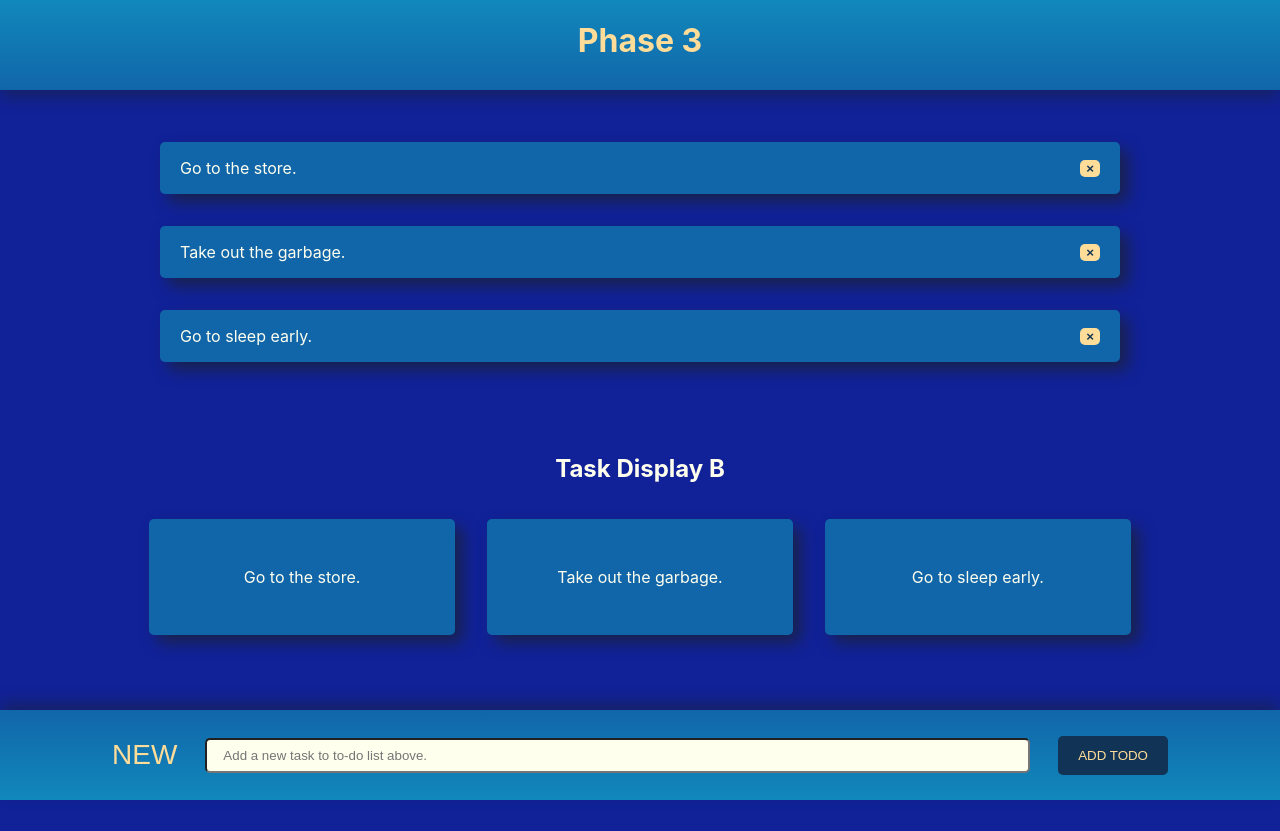
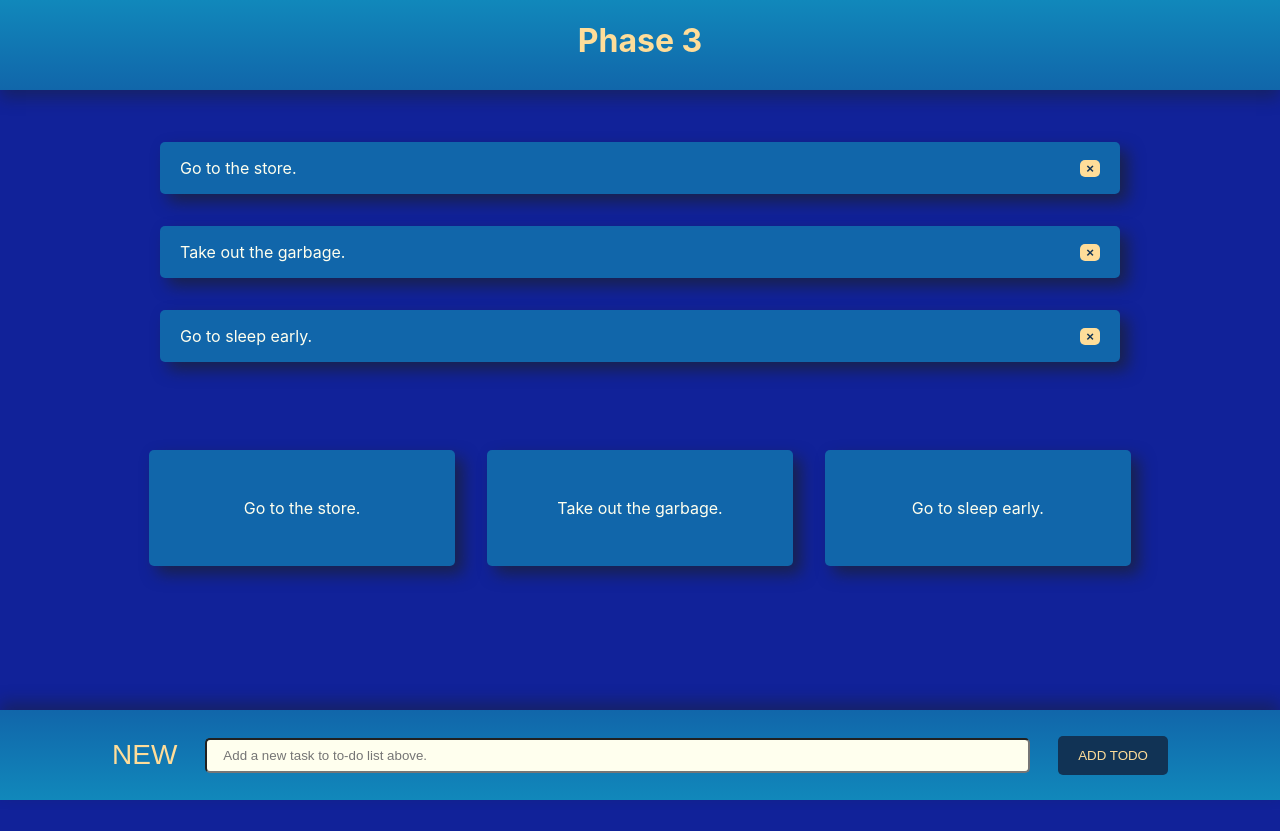
Before and after one commit to franaragm/ng-solid-design, an Angular app: page / in a window 1280 px wide. After the commit the page ends 800 px from the top, so only its background shows below. Built offline with nearby package versions, Linux system fonts and the light colour scheme.

Commit message:
Remove `h2` element.

```diff
--- a/src/app/03-open-closed/components/content/square-content/square-content.component.html
+++ b/src/app/03-open-closed/components/content/square-content/square-content.component.html
@@ -1,5 +1,4 @@
 <div class="container">
-  <h2>Task Display B</h2>
   <div
     class="card--square-content flex--square-content flex--jc-sb"
     *ngFor="let item of list; index as i"
```
